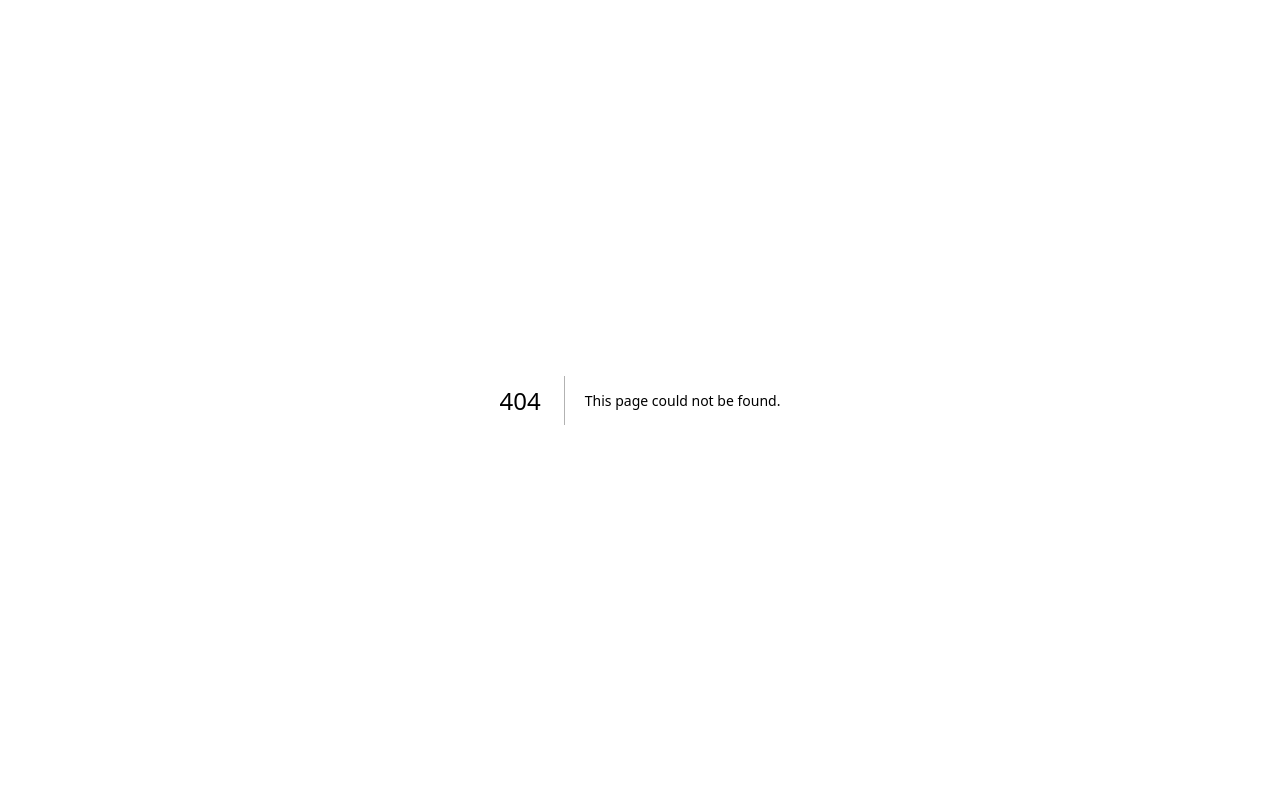
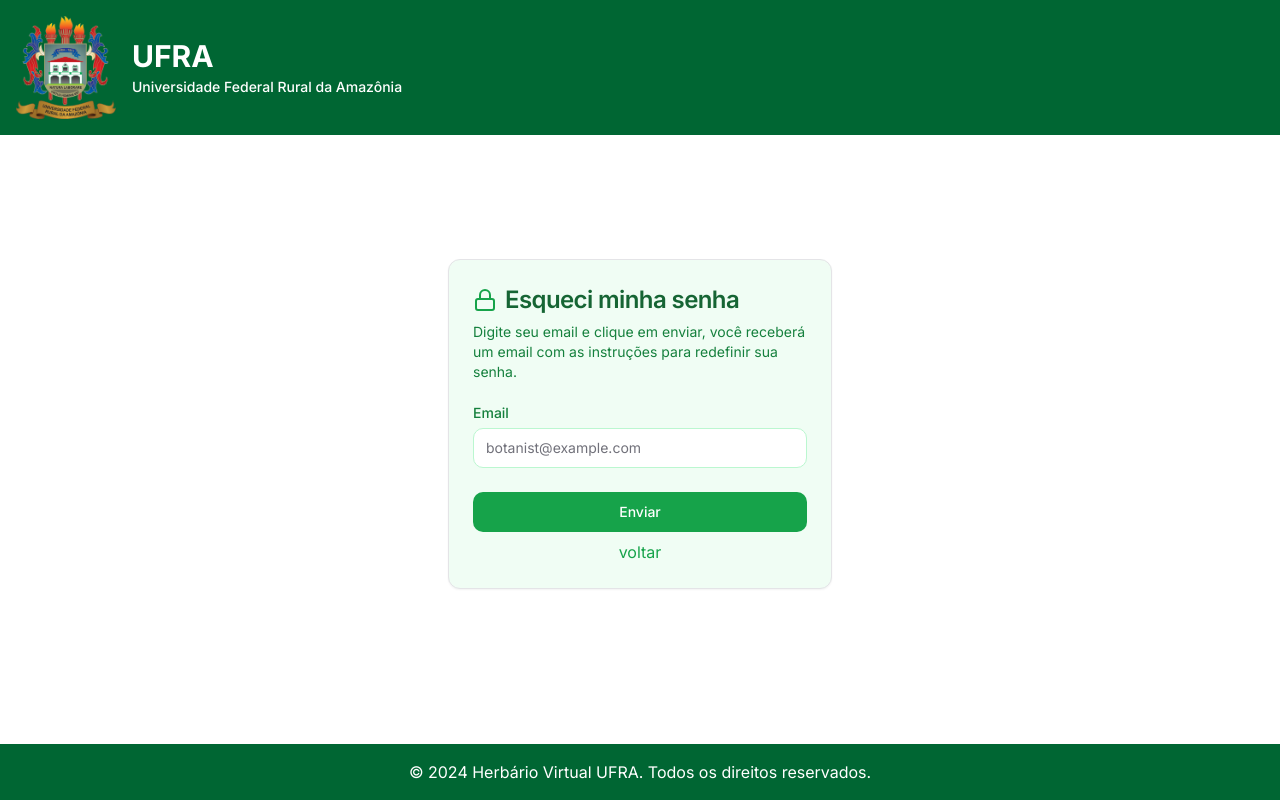
Before and after one commit to dunseen/museum-app, a Next.js app in the folder frontend/: page /forgot-password in a window 1280 px wide. Before the commit this address had no page. Built offline with nearby package versions, Linux system fonts and the light colour scheme.

Commit message:
feat(forgot-password): add forgot password page with form and footer

```diff
--- /dev/null
+++ b/frontend/src/app/forgot-password/page.tsx
@@ -0,0 +1,85 @@
+import { BookOpen, Lock } from "lucide-react";
+import Image from "next/image";
+import Link from "next/link";
+import type React from "react";
+import { Button } from "~/components/ui/button";
+import {
+  Card,
+  CardHeader,
+  CardTitle,
+  CardDescription,
+  CardContent,
+  CardFooter,
+} from "~/components/ui/card";
+import { Input } from "~/components/ui/input";
+import { Label } from "~/components/ui/label";
+import Footer from "../museum/herbarium/components/footer";
+
+export default function Page() {
+  return (
+    <main className="flex min-h-dvh flex-col justify-between">
+      <header className="bg-[#006633] p-4 text-white">
+        <div className="container mx-auto flex flex-wrap items-center justify-between gap-6">
+          <div className="flex items-center gap-4">
+            <Image
+              src="/ufra-logo.png"
+              alt="UFRA Logo"
+              width={100}
+              height={100}
+              className="h-14 w-14 md:h-auto md:w-auto"
+            />
+            <div>
+              <h1 className="text-lg font-bold md:text-3xl">UFRA</h1>
+              <span className="text-sm font-medium">
+                Universidade Federal Rural da Amazônia
+              </span>
+            </div>
+          </div>
+        </div>
+      </header>
+
+      <section className="flex items-center justify-center px-2 md:px-0">
+        <Card className="w-full max-w-sm bg-green-50">
+          <CardHeader>
+            <div className="flex items-center space-x-2">
+              <Lock className="h-6 w-6 text-green-600" />
+              <CardTitle className="text-2xl text-green-800">
+                Esqueci minha senha
+              </CardTitle>
+            </div>
+            <CardDescription className="text-green-700">
+              Digite seu email e clique em enviar, você receberá um email com as
+              instruções para redefinir sua senha.
+            </CardDescription>
+          </CardHeader>
+          <CardContent className="grid gap-4">
+            <div className="grid gap-2">
+              <Label htmlFor="email" className="text-green-700">
+                Email
+              </Label>
+              <Input
+                id="email"
+                type="email"
+                placeholder="botanist@example.com"
+                required
+                className="border-green-200 focus:border-green-500 focus:ring-green-500"
+              />
+            </div>
+          </CardContent>
+          <CardFooter className="flex flex-col gap-2">
+            <Link style={{ width: "100%" }} href="/dashboard" passHref>
+              <Button className="w-full bg-green-600 text-white hover:bg-green-700">
+                Enviar
+              </Button>
+            </Link>
+            <Link href="/login" className="text-green-600 hover:underline">
+              voltar
+            </Link>
+          </CardFooter>
+        </Card>
+      </section>
+
+      <Footer />
+    </main>
+  );
+}
```
